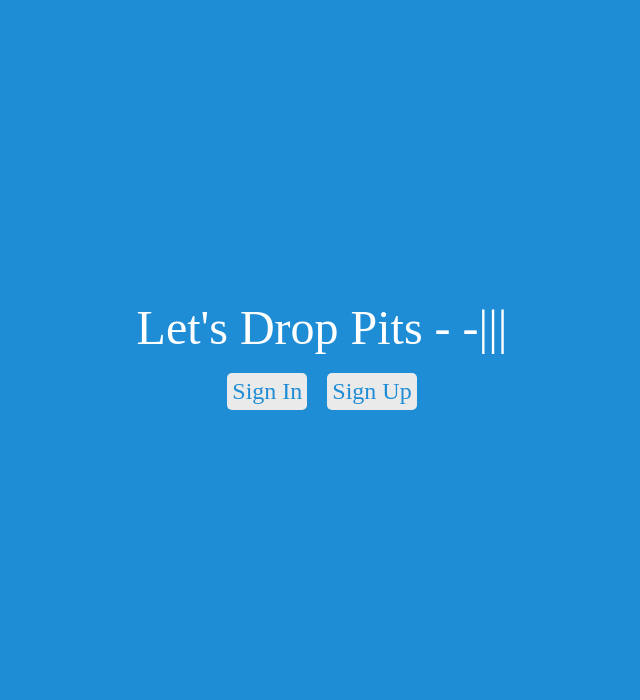
After one commit to shonenada-archives/lets-drop-pit, a Python web app: template pit/templates/index.html in a window 1280 px wide. The commit adds this page. Shown: the top 700 px of the page, without its empty margins (318-958 px from the left). Run offline with Jinja, Linux system fonts and the light colour scheme; the template is opened without the code that fills it, so the values that code supplies are empty.

Commit message:
update templates

```diff
--- /dev/null
+++ b/pit/static/styles/index.css
@@ -0,0 +1,38 @@
+body {
+    background: #1F8DD6;
+}
+
+a {
+    text-decoration: none;
+}
+
+.main{
+    position: absolute;
+    width: 700px;
+    height: 200px;
+    top: 50%;
+    left: 50%;
+    margin-left: -350px;
+    margin-top: -100px;
+    color: #FFF;
+    text-align: center;
+    font-size: 48px;
+}
+
+.main a {
+    color: #FFF;
+}
+
+.main .button {
+    font-size: 24px;
+    display: inline-block;
+    border-radius: 5px;
+    padding: 5px;
+    margin: 0 10px;
+    background: #EAEAEA;
+    color: #1F8DD6;
+}
+
+.main .button:hover {
+    background: #FFF;
+}
--- /dev/null
+++ b/pit/templates/index.html
@@ -0,0 +1,16 @@
+<!doctype html>
+<html lang="en">
+<head>
+  <title>Let's Drop Pits</title>
+  <meta charset="utf-8">
+  <meta name="viewport" content="width=device-width, initial-scale=1.0">
+  <link rel="stylesheet" href="{{ static_url('styles/index.css') }}">
+</head>
+<body>
+  <div class="main">
+    Let's Drop <a href="{{ reverse_url('article_list') }}">Pits</a> - -|||
+    <br />
+    <a href="#" class="button">Sign In</a><span class="sep"></span><a class="button" href="#">Sign Up</a>
+  </div>
+</body>
+</html>
```
Also changed, not shown: pit/static/styles/layout.css (+7 -8 lines), pit/templates/article/pits.html (+11 -36 lines), pit/templates/base.html (+13 -11 lines).
